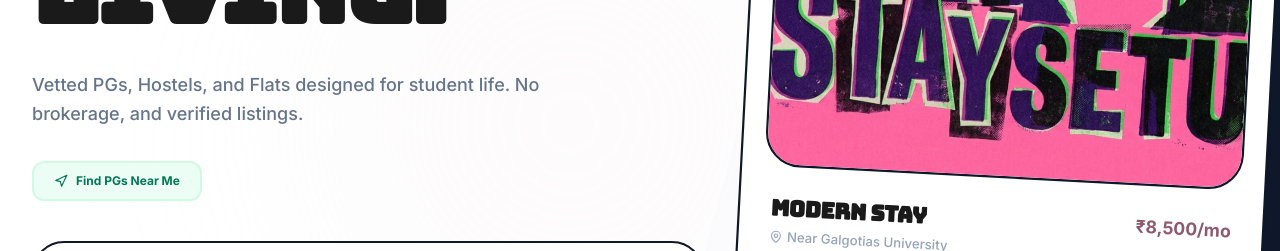
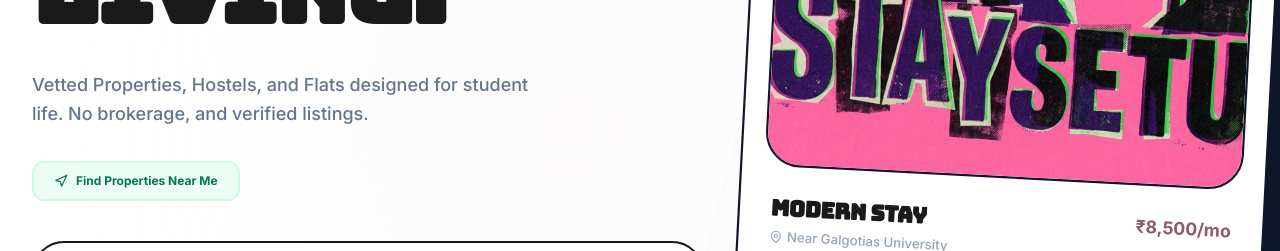
Before and after one commit to utkarshofficial999/staysetu, a React (Vite) app: page / in a window 1280 px wide. Shown: the part 330-581 px from the top of the page. Built offline with nearby package versions, Linux system fonts and the light colour scheme; no server answers.

Commit message:
feat: change PG labels to Properties and complete mark as sold with status badges

```diff
--- a/src/components/layout/Hero.jsx
+++ b/src/components/layout/Hero.jsx
@@ -156,7 +156,7 @@ const Hero = ({ featuredProp }) => {
                         </h1>
 
                         <motion.p variants={text3DVariants} className="text-lg text-slate-500 font-medium max-w-lg mb-8 leading-relaxed">
-                            Vetted PGs, Hostels, and Flats designed for student life. No brokerage, and verified listings.
+                            Vetted Properties, Hostels, and Flats designed for student life. No brokerage, and verified listings.
                         </motion.p>
 
                         <motion.button
@@ -166,7 +166,7 @@ const Hero = ({ featuredProp }) => {
                             className="flex items-center gap-2 mb-10 px-5 py-2.5 bg-emerald-50 text-emerald-700 rounded-xl border-2 border-emerald-100 font-bold text-xs hover:bg-emerald-100 transition-all hover:-translate-y-0.5"
                         >
                             <Navigation size={14} className={loadingLocation ? 'animate-spin' : ''} />
-                            {loadingLocation ? 'Getting location...' : 'Find PGs Near Me'}
+                            {loadingLocation ? 'Getting location...' : 'Find Properties Near Me'}
                         </motion.button>
 
                         <motion.div variants={text3DVariants} className="w-full max-w-2xl mb-12">
```
